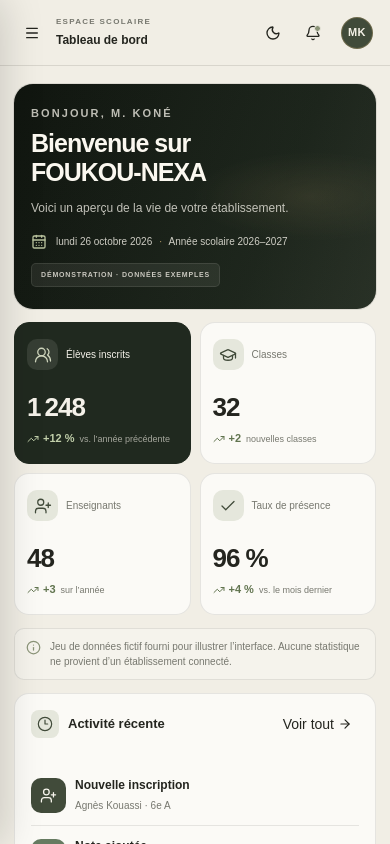
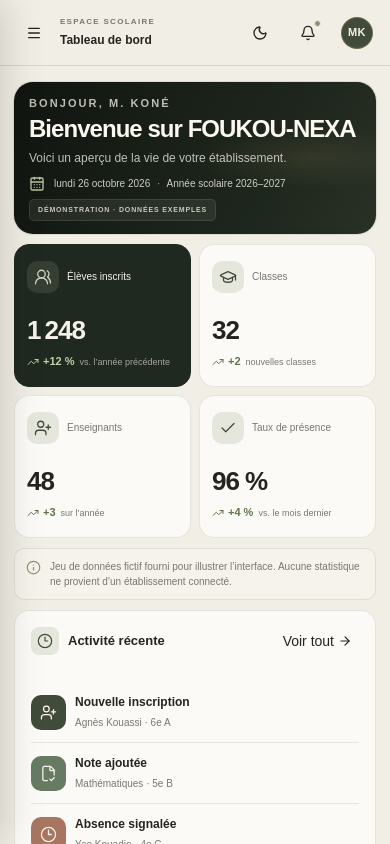
Before and after one commit to futuristic77/FOUKOU-NEXA-v1, a Next.js app: page / in a window 390 px wide. Shown: the top 844 px of the page. Built offline with nearby package versions, Linux system fonts and the light colour scheme.

Commit message:
fix: optimize mobile dashboard spacing and header usability

```diff
--- a/app/globals.css
+++ b/app/globals.css
@@ -467,10 +467,21 @@ textarea:focus-visible {
   gap: 12px;
 }
 
+.topbar-left {
+  flex: 1 1 auto;
+  overflow: hidden;
+}
+
+.topbar-actions {
+  flex: 0 0 auto;
+}
+
 .topbar-section-label {
   display: flex;
+  min-width: 0;
   flex-direction: column;
   gap: 3px;
+  overflow: hidden;
 }
 
 .topbar-section-label span {
@@ -865,6 +876,7 @@ textarea:focus-visible {
 }
 
 .metric-card {
+  min-width: 0;
   min-height: 150px;
   border: 1px solid var(--border-soft);
   border-radius: 15px;
@@ -3583,6 +3595,12 @@ textarea:focus-visible {
     display: inline-flex;
   }
 
+  .mobile-menu-button,
+  .topbar-icon-button {
+    width: 44px;
+    height: 44px;
+  }
+
   .topbar {
     min-height: 66px;
     padding: 0 20px;
@@ -3674,7 +3692,7 @@ textarea:focus-visible {
   }
 
   .topbar-section-label strong {
-    max-width: 190px;
+    max-width: 100%;
     font-size: 12px;
   }
 
@@ -3686,11 +3704,22 @@ textarea:focus-visible {
     display: none;
   }
 
+  .topbar-popover {
+    position: fixed;
+    top: 74px;
+    right: 14px;
+    left: 14px;
+    width: auto;
+    max-height: calc(100dvh - 88px);
+    overflow-y: auto;
+  }
+
   .profile-copy {
     display: none;
   }
 
   .profile-button {
+    min-width: 44px;
     gap: 4px;
     padding-right: 2px;
   }
@@ -3701,7 +3730,7 @@ textarea:focus-visible {
   }
 
   .app-content-area {
-    padding: 18px 14px 23px;
+    padding: 16px 14px 21px;
   }
 
   .dashboard-view,
@@ -3709,30 +3738,41 @@ textarea:focus-visible {
     gap: 13px;
   }
 
+  .dashboard-view {
+    gap: 10px;
+  }
+
   .welcome-panel {
-    min-height: 212px;
+    min-height: 0;
     align-items: flex-start;
-    padding: 24px 20px;
+    padding: 16px 20px 15px;
   }
 
   .welcome-copy {
     max-width: 100%;
   }
 
+  .welcome-eyebrow {
+    margin-bottom: 5px;
+  }
+
   .welcome-copy h1 {
     max-width: 360px;
-    font-size: 27px;
+    font-size: 25px;
+    line-height: 1.12;
   }
 
   .welcome-description {
     max-width: 320px;
+    margin-top: 7px;
     font-size: 12px;
+    line-height: 1.5;
   }
 
   .welcome-date {
     flex-wrap: wrap;
     max-width: 330px;
-    margin-top: 16px;
+    margin-top: 10px;
     font-size: 10px;
   }
 
@@ -3741,7 +3781,8 @@ textarea:focus-visible {
   }
 
   .welcome-demo-label {
-    margin-top: 13px;
+    margin-top: 8px;
+    padding: 5px 8px;
     font-size: 7px;
   }
 
@@ -3752,11 +3793,11 @@ textarea:focus-visible {
 
   .dashboard-metrics {
     grid-template-columns: repeat(2, minmax(0, 1fr));
-    gap: 9px;
+    gap: 8px;
   }
 
   .metric-card {
-    min-height: 126px;
+    min-height: 122px;
   }
 
   .metric-card-header {
@@ -3764,8 +3805,8 @@ textarea:focus-visible {
   }
 
   .metric-icon {
-    width: 31px;
-    height: 31px;
+    width: 32px;
+    height: 32px;
   }
 
   .metric-label {
@@ -4302,13 +4343,17 @@ textarea:focus-visible {
 }
 
 @media (max-width: 420px) {
+  .topbar {
+    padding: 0 12px;
+  }
+
+  .topbar-left,
+  .topbar-actions {
+    gap: 4px;
+  }
+
   .topbar-section-label strong {
-    max-width: 145px;
-  }
-
-  .topbar-icon-button {
-    width: 34px;
-    height: 34px;
+    max-width: 100%;
   }
 
   .profile-button > svg {
@@ -4316,16 +4361,30 @@ textarea:focus-visible {
   }
 
   .welcome-panel {
-    min-height: 222px;
-    padding: 22px 17px;
+    min-height: 0;
+    padding: 14px 15px 13px;
   }
 
   .welcome-copy h1 {
-    font-size: 25px;
+    font-size: 24px;
+    line-height: 1.1;
+  }
+
+  .welcome-description {
+    margin-top: 7px;
+    line-height: 1.45;
+  }
+
+  .welcome-date {
+    margin-top: 9px;
+  }
+
+  .welcome-demo-label {
+    margin-top: 7px;
   }
 
   .metric-card {
-    min-height: 122px;
+    min-height: 118px;
   }
 
   .metric-card .metric-card-header,
```
